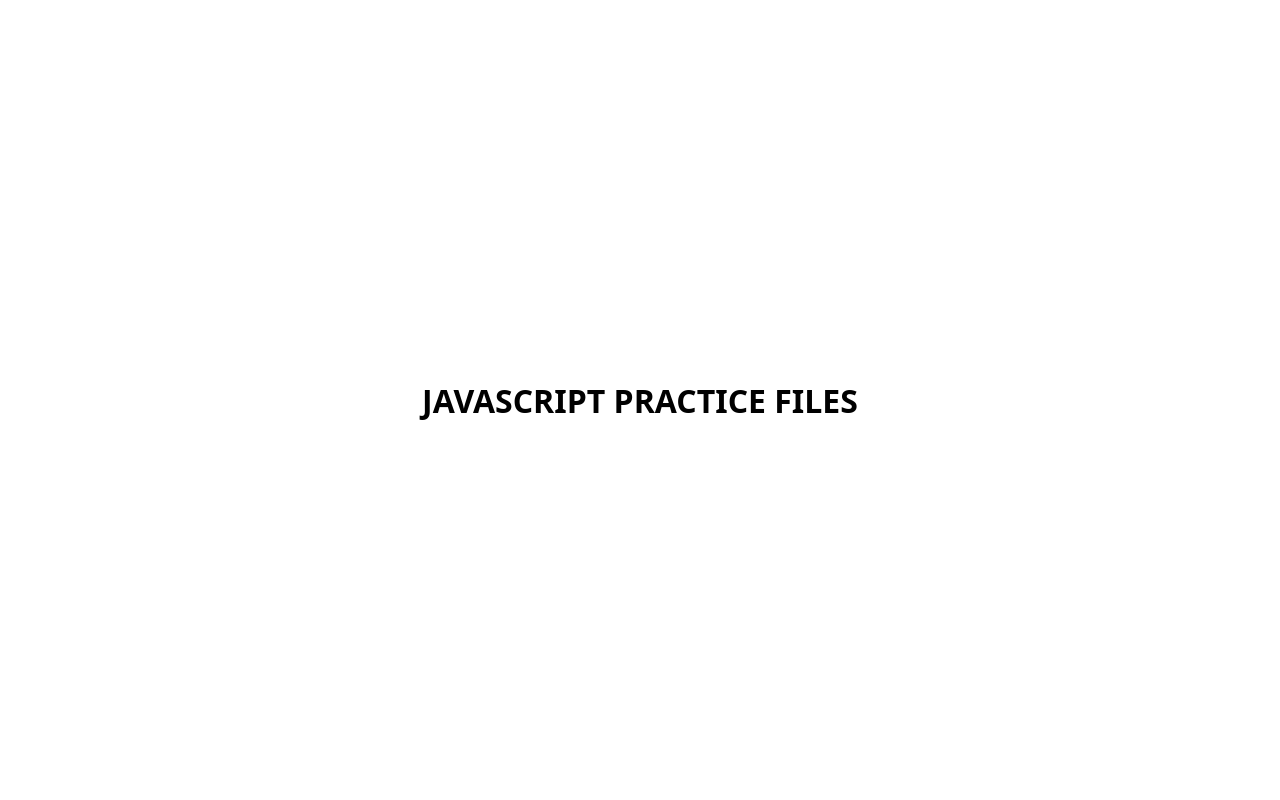
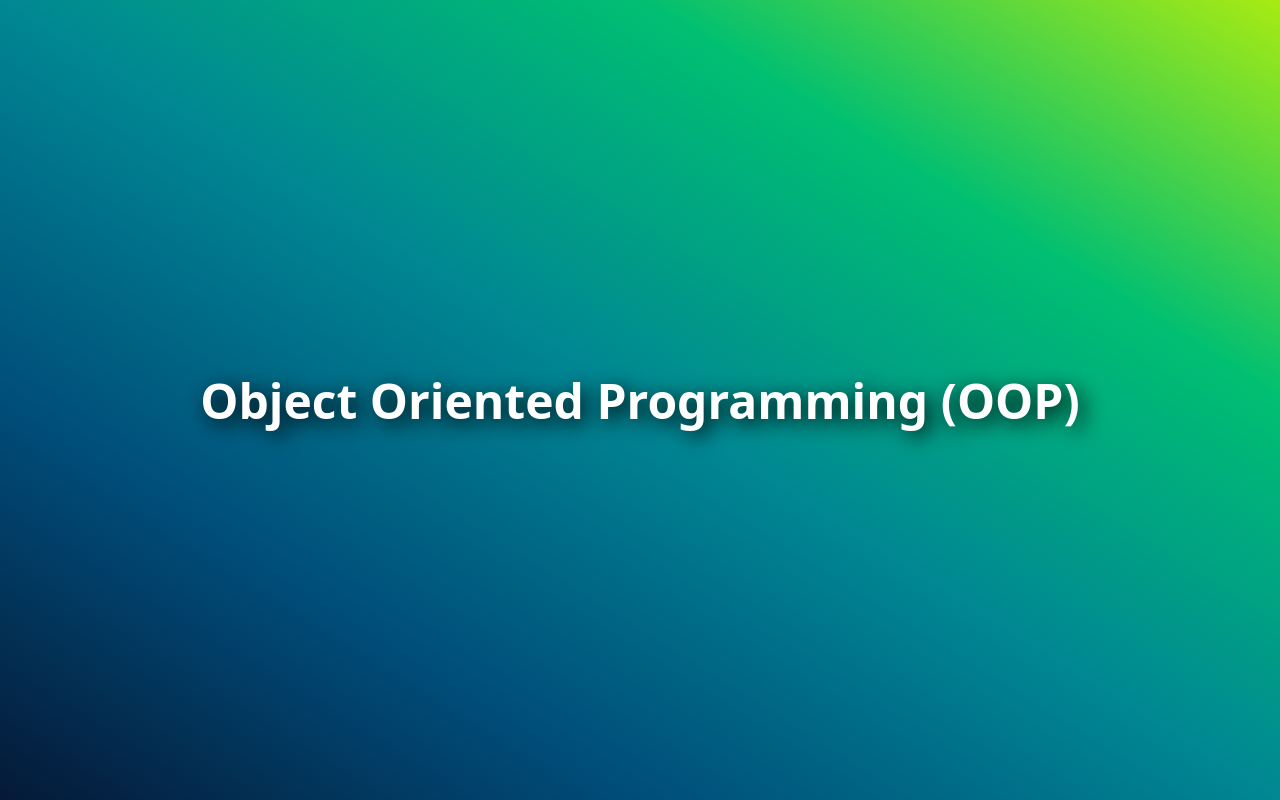
Before and after one commit to alistoicakovacs/javascript-functions, a plain HTML site: page index.html in a window 1280 px wide. Drawn offline with Linux system fonts and the light colour scheme.

Commit message:
OOP Constructor functions and new operator

```diff
--- a/index.html
+++ b/index.html
@@ -7,7 +7,7 @@
 		<link rel="stylesheet" href="style.css" />
 		<script defer src="script.js"></script>
 		<title>JS</title>
-		<h1>JAVASCRIPT PRACTICE FILES</h1>
+		<h1>Object Oriented Programming (OOP)</h1>
 	</head>
 	<body></body>
 </html>
--- a/script.js
+++ b/script.js
@@ -1,3 +1,5 @@
+"use strict";
+// For THEODINPROJECT -  Project given on the website
 // This is a function to sum all the number between the given numbers(inclusive both numbers) / Exercise on theodinproject;
 
 // const sumAll = function (number, ...numbers) {
@@ -24,3 +26,16 @@
 
 ////////////////////////////////
 // OOP - Object Oriented Programming
+
+const Person = function (firstName, birthYear) {
+	this.firstName = firstName;
+	this.birthYear = birthYear;
+	console.log(this);
+};
+
+new Person("Ali", 1992);
+// Steps
+// 1. A new empty object is created
+// 2. The function is called, this = {} - the this keyword is the empty object created in step 1.
+// 3. The newly created object {} is linket to prototype
+// 4. The function automatically returns the empty object from the beginning {}
--- a/style.css
+++ b/style.css
@@ -10,4 +10,18 @@ body {
 	justify-content: center;
 	align-items: center;
 	height: 100vh;
+	background-image: linear-gradient(
+		to right top,
+		#051937,
+		#004d7a,
+		#008793,
+		#00bf72,
+		#a8eb12
+	);
 }
+
+h1 {
+	font-size: 3rem;
+	color: white;
+	text-shadow: 5px 5px 20px black;
+}
```
